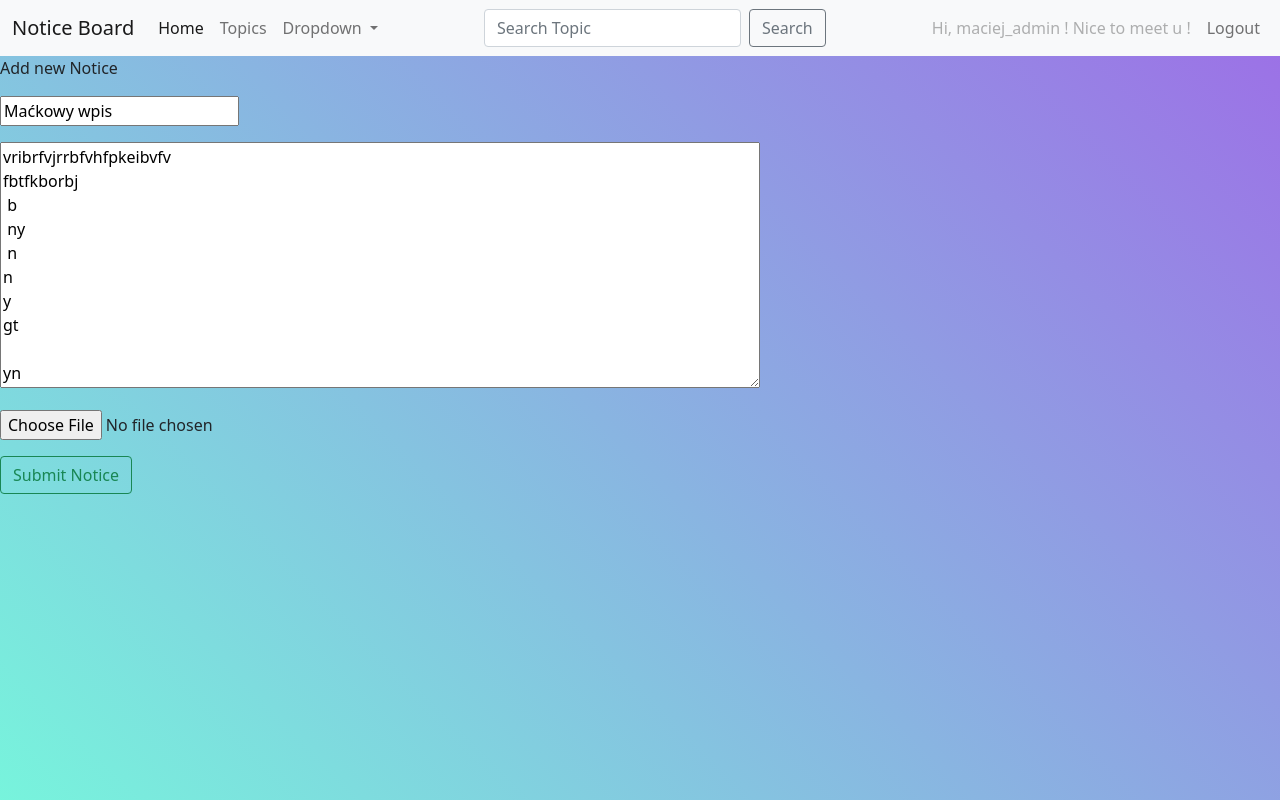
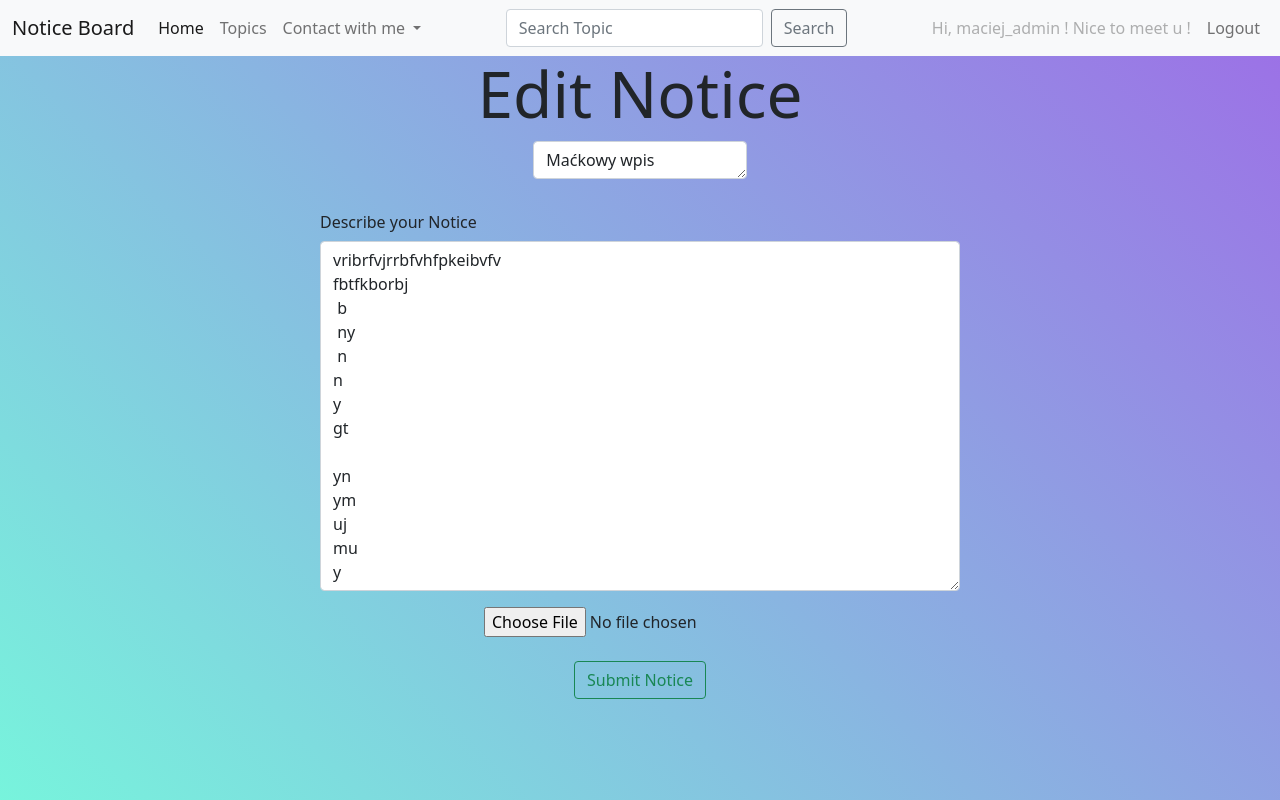
Before and after one commit to Ruddini/Interfejsy-WWW-Projekt, a Django app: page /edit_notice/19/ in a window 1280 px wide. Run offline with Django 4.2, Linux system fonts and the light colour scheme; a user stored in the database is signed in; data comes from the database, SQL or seed files in the repository; both versions use the stored data as it was after the commit.

Commit message:
Project Done

```diff
--- a/notice_board/settings.py
+++ b/notice_board/settings.py
@@ -130,3 +130,5 @@ STATICFILES_DIRS = (
 # https://docs.djangoproject.com/en/4.0/ref/settings/#default-auto-field
 
 DEFAULT_AUTO_FIELD = 'django.db.models.BigAutoField'
+
+LOGIN_URL = 'users:login'
--- a/notice_boards/models.py
+++ b/notice_boards/models.py
@@ -1,9 +1,11 @@
 from django.db import models
+from django.contrib.auth.models import User
 
 class Topic(models.Model):
     """Topic of Notices Class """
     text = models.CharField(max_length=200)
     date_added = models.DateTimeField(auto_now_add=True)
+
 
     def __str__(self):
         """Representation Model as a text"""
@@ -16,7 +18,7 @@ class Notice(models.Model):
     title = models.CharField(max_length=200)
     date_added = models.DateTimeField(auto_now_add=True)
     image = models.ImageField(null=True, blank=True, upload_to="images/")
-
+    owner = models.ForeignKey(User, on_delete=models.CASCADE)
 
     class Meta:
         verbose_name_plural = 'notices'
--- a/notice_boards/templates/notice_boards/Topics.html
+++ b/notice_boards/templates/notice_boards/Topics.html
@@ -1,7 +1,10 @@
 {% extends "notice_boards/base.html" %}
 
 {% block content %}
-<div class="container mt-5">
+<div class="text-center p-4 mt-3">
+  <h1 class="display-3"> Topics </h1>
+</div>
+<div class="container mt-3">
   <div class="list-group mb-4">
     {% for topic in topics %}
         <a href="{% url 'notice_boards:topic' topic.id %}" class="list-group-item list-group-item-action list-group-item-light">{{ topic }}</a>
@@ -11,5 +14,6 @@
     <div class="text-center mt-4">
       <a type="button" class="btn btn-outline-secondary" href="{% url 'notice_boards:new_topic' %}">New Topic</a>
     </div>
+  </div>
 </div>
 {% endblock %}
--- a/notice_boards/templates/notice_boards/base.html
+++ b/notice_boards/templates/notice_boards/base.html
@@ -7,22 +7,16 @@
 
     <!-- Bootstrap CSS -->
     <link href="https://cdn.jsdelivr.net/npm/bootstrap@5.1.3/dist/css/bootstrap.min.css" rel="stylesheet" integrity="sha384-1BmE4kWBq78iYhFldvKuhfTAU6auU8tT94WrHftjDbrCEXSU1oBoqyl2QvZ6jIW3" crossorigin="anonymous">
-
-  </head>
-  <body>
     <style>
     .gradient-custom {
     /* fallback for old browsers */
     background: #a18cd1;
-
-
     /* Chrome 10-25, Safari 5.1-6 */
     background: -webkit-linear-gradient(
       45deg,
       rgba(29, 236, 197, 0.6),
       rgba(91, 14, 214, 0.6) 100%
     );
-
     /* W3C, IE 10+/ Edge, Firefox 16+, Chrome 26+, Opera 12+, Safari 7+ */
     background: linear-gradient(
       45deg,
@@ -31,6 +25,10 @@
         );
     }
     </style>
+
+  </head>
+  <body>
+
   <div class="mask gradient-custom">
     <div class=" align-items-center vh-100">
 
@@ -51,13 +49,10 @@
 
         <li class="nav-item dropdown">
           <a class="nav-link dropdown-toggle" href="#" id="navbarDropdown" role="button" data-bs-toggle="dropdown" aria-expanded="false">
-            Dropdown
+            Contact with me
           </a>
           <ul class="dropdown-menu" aria-labelledby="navbarDropdown">
-            <li><a class="dropdown-item" href="#">Action</a></li>
-            <li><a class="dropdown-item" href="#">Another action</a></li>
-            <li><hr class="dropdown-divider"></li>
-            <li><a class="dropdown-item" href="#">Something else here</a></li>
+            <li><a class="dropdown-item" href="{% url 'notice_boards:contact' %}">Contact</a></li>
           </ul>
         </li>
       </ul>
@@ -83,17 +78,12 @@
                 </li>
             {% endif %}
           </ul>
-
         </div>
       </div>
     </nav>
-
-
-
-
-
 {% block content %} {% endblock content %}
     </div>
+
 
 
 
--- a/notice_boards/templates/notice_boards/edit_notice.html
+++ b/notice_boards/templates/notice_boards/edit_notice.html
@@ -1,11 +1,28 @@
 {% extends 'notice_boards/base.html' %}
 
 {% block content %}
-    <p>Add new Notice</p>
+    <h1 class="display-3 text-center ">Edit Notice</h1>
     <form action="{% url 'notice_boards:edit_notice' notice.id %}" method="post" enctype="multipart/form-data">
       {% csrf_token %}
-      {{ form.media }}
-      {{ form.as_p }}
-    <button type="submit" name="submit" class="btn btn-outline-success">Submit Notice</button>
+
+      <div class="form-group col-md-6 offset-md-3 ">
+
+        <div class="form-group">
+          <div class="col-md-4 offset-md-4 mb-4">
+            <textarea class="form-control "  name="title" rows="1" placeholder="Title of Notice...">{{ form.title.value }}</textarea>
+          </div>
+          <label class="col-form-label">Describe your Notice</label>
+          <textarea class="form-control" name="text" rows="14" placeholder="Describe your Notice">{{ form.text.value }}</textarea>
+            <div class="text-center p-3">
+              {{ form.image }}
+
+            </div>
+        </div>
+
+        <div class="text-center p-2">
+          <button type="submit" name="submit" class="btn btn-outline-success">Submit Notice</button>
+        </div>
+      </div>
     </form>
+
 {% endblock %}
--- a/notice_boards/templates/notice_boards/index.html
+++ b/notice_boards/templates/notice_boards/index.html
@@ -3,7 +3,8 @@
 {% block content %}
   <div class="container mt-5">
     <h1 class="display-4">Hello on Notice Board</h1>
-    <p class="lead">This is my final Interface WWW site
+    <p class="lead">This is my final Interface WWW site<br>
+        If you want to add your Notice, create your account and make fun with us!
     </p>
   </div>
 
--- a/notice_boards/templates/notice_boards/topic.html
+++ b/notice_boards/templates/notice_boards/topic.html
@@ -26,9 +26,12 @@
             {{ notice.date_added | date:'d M Y H:i'}}
           </div>
         </div>
+      {% if user == notice.owner %}
         <div>
-          <a type="button" class="btn btn-outline-secondary" href="{% url 'notice_boards:edit_notice' topic.id %}">Edit Notice</a>
+        <p>{{ notice.user }}</p>
+          <a type="button" class="btn btn-outline-secondary" href="{% url 'notice_boards:edit_notice' notice.id %}">Edit Notice</a>
         </div>
+      {% endif %}
       </div>
 
     {% empty %}
--- a/notice_boards/urls.py
+++ b/notice_boards/urls.py
@@ -18,6 +18,8 @@ urlpatterns = [
     #edit notice
     path('edit_notice/<int:notice_id>/',views.edit_notice, name="edit_notice"),
     #Search
-    path('search/',views.search, name='search')
+    path('search/',views.search, name='search'),
+    #Contact
+    path('contact/',views.contact, name='contact'),
 
 ]
--- a/notice_boards/views.py
+++ b/notice_boards/views.py
@@ -1,6 +1,8 @@
 from django.shortcuts import render,redirect
 from .models import Topic, Notice
 from .forms import TopicForm, NoticeForm
+from django.contrib.auth.decorators import login_required
+from django.http import HttpResponse, Http404
 
 def index(request):
     """Main site for notice_board app"""
@@ -19,6 +21,7 @@ def topic(request, topic_id):
     content = {"topic": topic, "notices": notices}
     return render(request,'notice_boards/topic.html',content)
 
+@login_required
 def new_topic(request):
     """Add new topic"""
     if request.method != "POST":
@@ -26,12 +29,15 @@ def new_topic(request):
     else:
         form = TopicForm(data = request.POST)
         if form.is_valid():
-            form.save()
+            new_topic = form.save(commit=False)
+            #new_topic.owner = request.user
+            new_topic.save()
             return redirect('notice_boards:topics')
 
     content = {'form' : form}
     return render(request, 'notice_boards/new_topic.html',content)
 
+@login_required
 def new_notice(request, topic_id):
     """Add new Notice"""
     topic = Topic.objects.get(id=topic_id)
@@ -43,15 +49,19 @@ def new_notice(request, topic_id):
         if form.is_valid():
             new_notice = form.save(commit=False)
             new_notice.topic = topic
+            new_notice.owner = request.user
             new_notice.save()
             return redirect('notice_boards:topic', topic_id=topic.id)
     content = {"form":form,"topic":topic}
     return render(request,'notice_boards/new_notice.html',content)
 
+@login_required
 def edit_notice(request, notice_id):
     """Edit existing notice"""
     notice = Notice.objects.get(id=notice_id)
     topic = notice.topic
+    if notice.owner != request.user:
+        raise Http404
 
     if request.method != "POST":
         form = NoticeForm(instance = notice)
@@ -75,3 +85,7 @@ def search(request):
 
     content = {'searched': searched, 'search_result':search_result}
     return render(request,'notice_boards/search.html',content)
+
+def contact(request):
+    """Show contact site"""
+    return render(request,'notice_boards/contact.html')
```
Also changed, not shown: notice_boards/templates/notice_boards/contact.html (added, +15 -0 lines), notice_boards/templates/notice_boards/new_notice.html (+21 -4 lines), notice_boards/templates/notice_boards/new_topic.html (+14 -6 lines), db.sqlite3, media/images/bckgrnd.jpg (deleted). Lines whose indentation alone changed are shown as unchanged.
